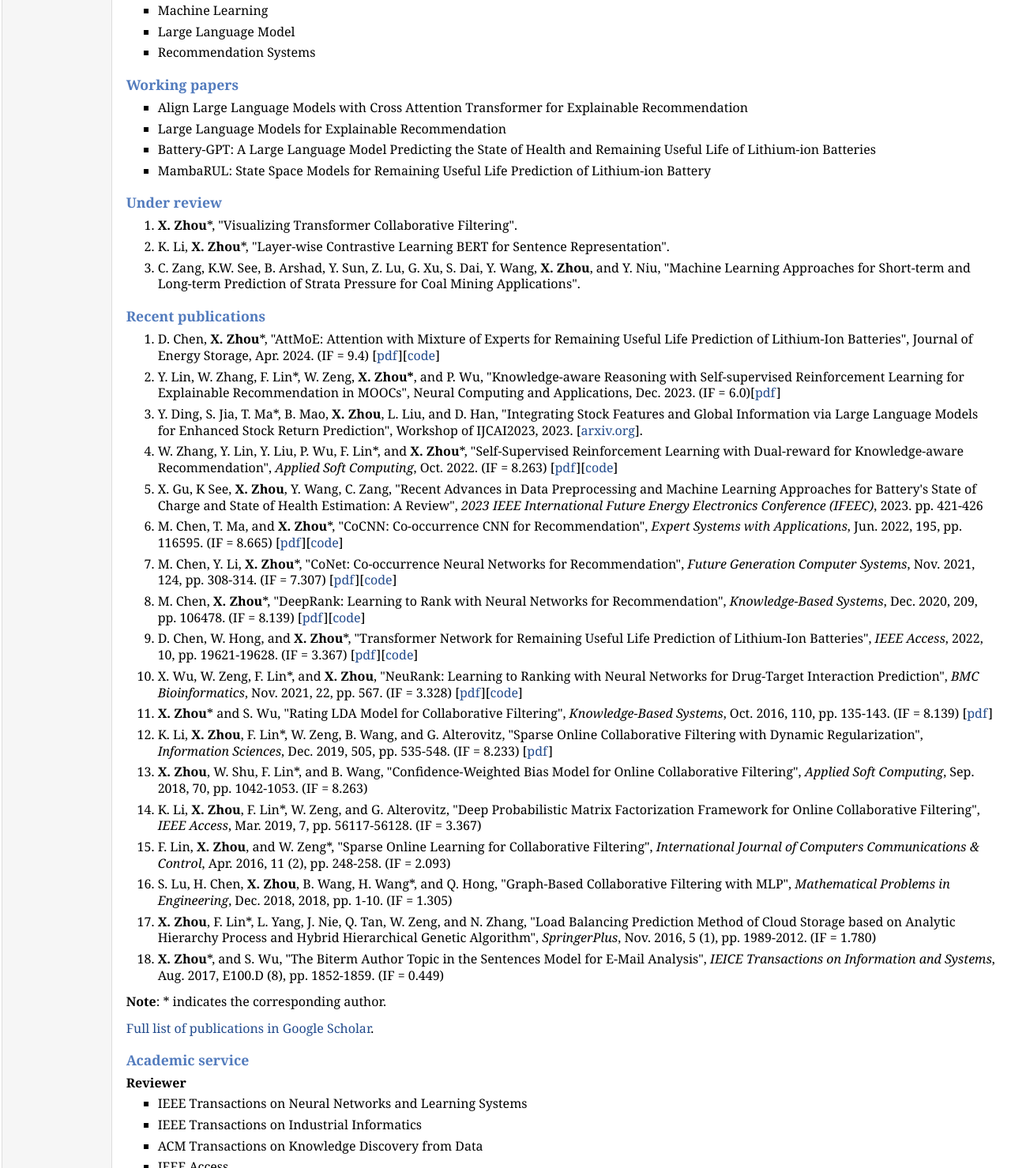
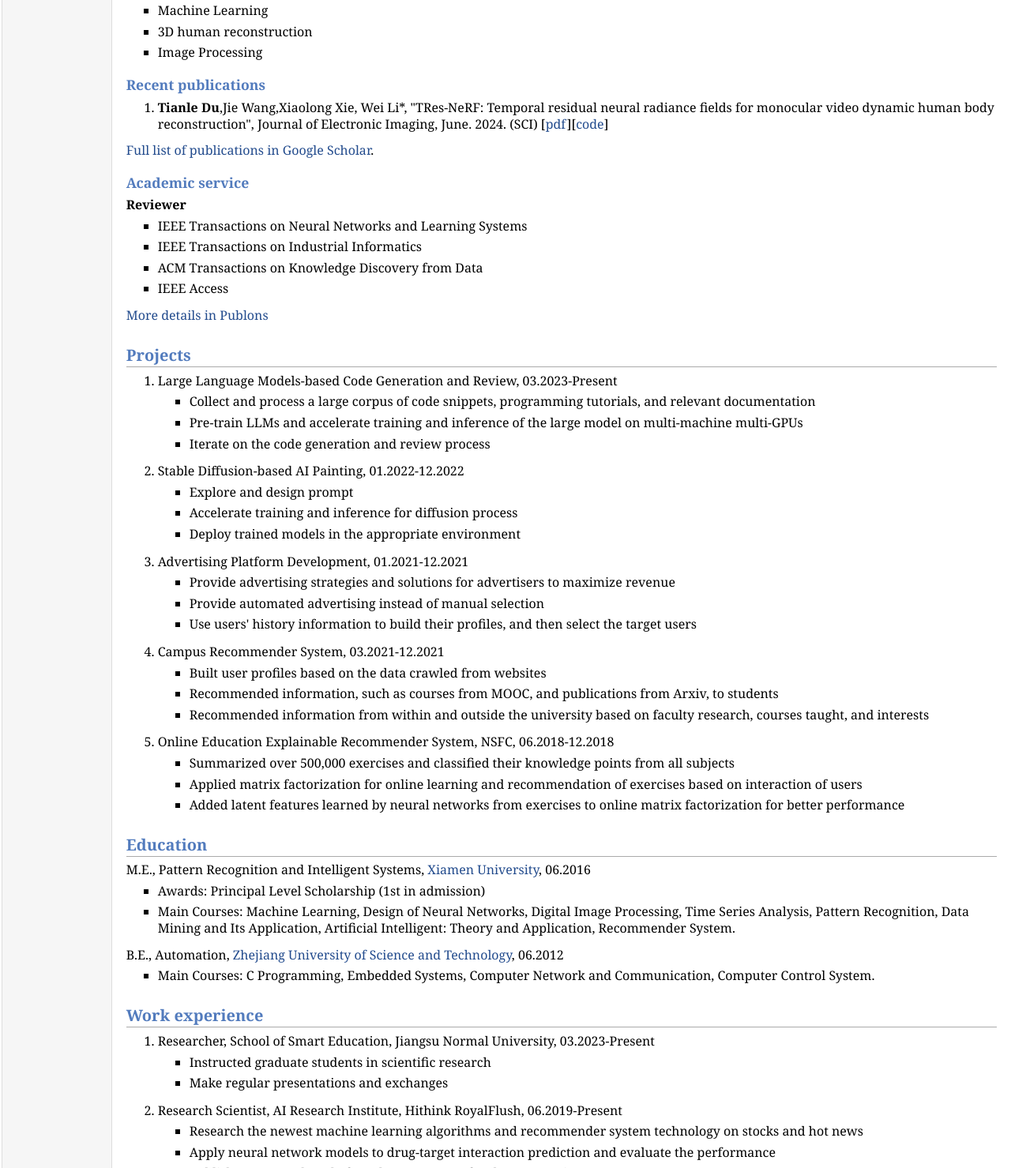
Before and after one commit to tianledu/tianledu.github.io, a plain HTML site: page index.html in a window 1280 px wide. Shown: the part 543-2022 px from the top of the page at 79% size. Drawn offline with Linux system fonts and the light colour scheme.

Commit message:
Update index.html

```diff
--- a/index.html
+++ b/index.html
@@ -46,12 +46,12 @@ My current research interests are in the fields of computer vision and machine l
 </li>
 <li><p>Machine Learning</p>
 </li>
-<li><p>Large Language Model</p>
+<li><p>3D human reconstruction</p>
 </li>
-<li><p>Recommendation Systems</p>
+<li><p>Image Processing</p>
 </li>
 </ul>
-<h3>Working papers</h3>
+<!-- <h3>Working papers</h3>
 <ul>
 <li><p>Align Large Language Models with Cross Attention Transformer for Explainable Recommendation</p>
 </li>
@@ -70,47 +70,13 @@ My current research interests are in the fields of computer vision and machine l
 </li>
 <li><p>C. Zang, K.W. See, B. Arshad, Y. Sun, Z. Lu, G. Xu, S. Dai, Y. Wang, <b>X. Zhou</b>, and Y. Niu, "Machine Learning Approaches for Short-term and Long-term Prediction of Strata Pressure for Coal Mining Applications".</p>
 </li>
-</ol>
+</ol> -->
 <h3>Recent publications </h3>
 <ol>
-<li><p>D. Chen, <b>X. Zhou</b>*, "AttMoE: Attention with Mixture of Experts for Remaining Useful Life Prediction of Lithium-Ion Batteries", Journal of Energy Storage, Apr. 2024. (IF = 9.4) [<a href="pub/AttMoE.pdf">pdf</a>][<a href="https://github.com/XiuzeZhou/RUL">code</a>]</p>
-</li>
-<li><p>Y. Lin, W. Zhang, F. Lin*, W. Zeng, <b>X. Zhou*</b>, and P. Wu, "Knowledge-aware Reasoning with Self-supervised Reinforcement Learning for Explainable Recommendation in MOOCs", Neural Computing and Applications, Dec. 2023. (IF = 6.0)[<a href="pub/KRRL.pdf">pdf</a>]</p>
-</li>
-<li><p>Y. Ding, S. Jia, T. Ma*, B. Mao, <b>X. Zhou</b>, L. Liu, and D. Han, "Integrating Stock Features and Global Information via Large Language Models for Enhanced Stock Return Prediction", Workshop of IJCAI2023, 2023. [<a href="https://arxiv.org/pdf/2310.05627">arxiv.org</a>].</p>
-</li>
-<li><p>W. Zhang, Y. Lin, Y. Liu, P. Wu, F. Lin*, and <b>X. Zhou</b>*, "Self-Supervised Reinforcement Learning with Dual-reward for Knowledge-aware Recommendation", <i>Applied Soft Computing</i>, Oct. 2022. (IF = 8.263) [<a href="pub/SSRL.pdf">pdf</a>][<a href="https://github.com/XiuzeZhou/cocnn">code</a>]</p>
-</li>
-<li><p>X. Gu, K See, <b>X. Zhou</b>, Y. Wang, C. Zang, "Recent Advances in Data Preprocessing and Machine Learning Approaches for Battery's State of Charge and State of Health Estimation: A Review", <i>2023 IEEE International Future Energy Electronics Conference (IFEEC)</i>, 2023. pp. 421-426 </p>
-</li>
-<li><p>M. Chen, T. Ma, and <b>X. Zhou</b>*, "CoCNN: Co-occurrence CNN for Recommendation", <i>Expert Systems with Applications</i>, Jun. 2022, 195, pp. 116595. (IF = 8.665) [<a href="pub/CoCNN.pdf">pdf</a>][<a href="https://github.com/XiuzeZhou/cocnn">code</a>]</p>
-</li>
-<li><p>M. Chen, Y. Li, <b>X. Zhou</b>*, "CoNet: Co-occurrence Neural Networks for Recommendation", <i>Future Generation Computer Systems</i>, Nov. 2021, 124, pp. 308-314. (IF = 7.307) [<a href="pub/conet.pdf">pdf</a>][<a href="https://github.com/XiuzeZhou/conet">code</a>]</p>
-</li>
-<li><p>M. Chen, <b>X. Zhou</b>*, "DeepRank: Learning to Rank with Neural Networks for Recommendation", <i>Knowledge-Based Systems</i>, Dec. 2020, 209, pp. 106478. (IF = 8.139) [<a href="pub/DeepRank.pdf">pdf</a>][<a href="https://github.com/XiuzeZhou/deeprank">code</a>]</p>
-</li>
-<li><p>D. Chen, W. Hong, and <b>X. Zhou</b>*, "Transformer Network for Remaining Useful Life Prediction of Lithium-Ion Batteries", <i>IEEE Access</i>, 2022, 10, pp. 19621-19628. (IF = 3.367) [<a href="pub/Transformer.pdf">pdf</a>][<a href="https://github.com/XiuzeZhou/RUL">code</a>]</p>
-</li>
-<li><p>X. Wu, W. Zeng, F. Lin*, and <b>X. Zhou</b>, "NeuRank: Learning to Ranking with Neural Networks for Drug-Target Interaction Prediction", <i>BMC Bioinformatics</i>, Nov. 2021, 22, pp. 567. (IF = 3.328) [<a href="pub/neurank.pdf">pdf</a>][<a href="https://github.com/XiuzeZhou/conet">code</a>]</p>
-</li>
-<li><p><b>X. Zhou</b>* and S. Wu, "Rating LDA Model for Collaborative Filtering", <i>Knowledge-Based Systems</i>, Oct. 2016, 110, pp. 135-143. (IF = 8.139) [<a href="pub/RLDA.pdf">pdf</a>]</p>
-</li>
-<li><p>K. Li, <b>X. Zhou</b>, F. Lin*, W. Zeng, B. Wang, and G. Alterovitz, "Sparse Online Collaborative Filtering with Dynamic Regularization", <i>Information Sciences</i>, Dec. 2019, 505, pp. 535-548. (IF = 8.233) [<a href="pub/SOCF.pdf">pdf</a>]</p>
-</li>
-<li><p><b>X. Zhou</b>, W. Shu, F. Lin*, and B. Wang, "Confidence-Weighted Bias Model for Online Collaborative Filtering", <i>Applied Soft Computing</i>, Sep. 2018, 70, pp. 1042-1053. (IF = 8.263)</p>
-</li>
-<li><p>K. Li, <b>X. Zhou</b>, F. Lin*, W. Zeng, and G. Alterovitz, "Deep Probabilistic Matrix Factorization Framework for Online Collaborative Filtering", <i>IEEE Access</i>, Mar. 2019, 7, pp. 56117-56128. (IF = 3.367)</p>
-</li>
-<li><p>F. Lin, <b>X. Zhou</b>, and W. Zeng*, "Sparse Online Learning for Collaborative Filtering", <i>International Journal of Computers Communications & Control</i>, Apr. 2016, 11 (2), pp. 248-258. (IF = 2.093)</p>
-</li>
-<li><p>S. Lu, H. Chen, <b>X. Zhou</b>, B. Wang, H. Wang*, and Q. Hong, "Graph-Based Collaborative Filtering with MLP", <i>Mathematical Problems in Engineering</i>, Dec. 2018, 2018, pp. 1-10. (IF = 1.305)</p>
-</li>
-<li><p><b>X. Zhou</b>, F. Lin*, L. Yang, J. Nie, Q. Tan, W. Zeng, and N. Zhang, "Load Balancing Prediction Method of Cloud Storage based on Analytic Hierarchy Process and Hybrid Hierarchical Genetic Algorithm", <i>SpringerPlus</i>, Nov. 2016, 5 (1), pp. 1989-2012. (IF = 1.780)</p>
-</li>
-<li><p><b>X. Zhou</b>*, and S. Wu, "The Biterm Author Topic in the Sentences Model for E-Mail Analysis", <i>IEICE Transactions on Information and Systems</i>, Aug. 2017, E100.D (8), pp. 1852-1859. (IF = 0.449)</p>
+<li><p><b>Tianle Du</b>,Jie Wang,Xiaolong Xie, Wei Li*, "TRes-NeRF: Temporal residual neural radiance fields for monocular video dynamic human body reconstruction", Journal of Electronic Imaging, June. 2024. (SCI) [<a href="pub/TRes-NeRF.pdf">pdf</a>][<a href="https://github.com/tianledu/TRes-NeRF">code</a>]</p>
 </li>
 </ol>
-<p><b>Note</b>: * indicates the corresponding author.</p>
+
 <p><a href="https://scholar.google.com/citations?user=xTzN-qoAAAAJ&amp;hl=zh-CN&amp;oi=ao">Full list of publications in Google Scholar</a>.</p>
 <h3>Academic service</h3>
 <p><b>Reviewer</b></p>
```
